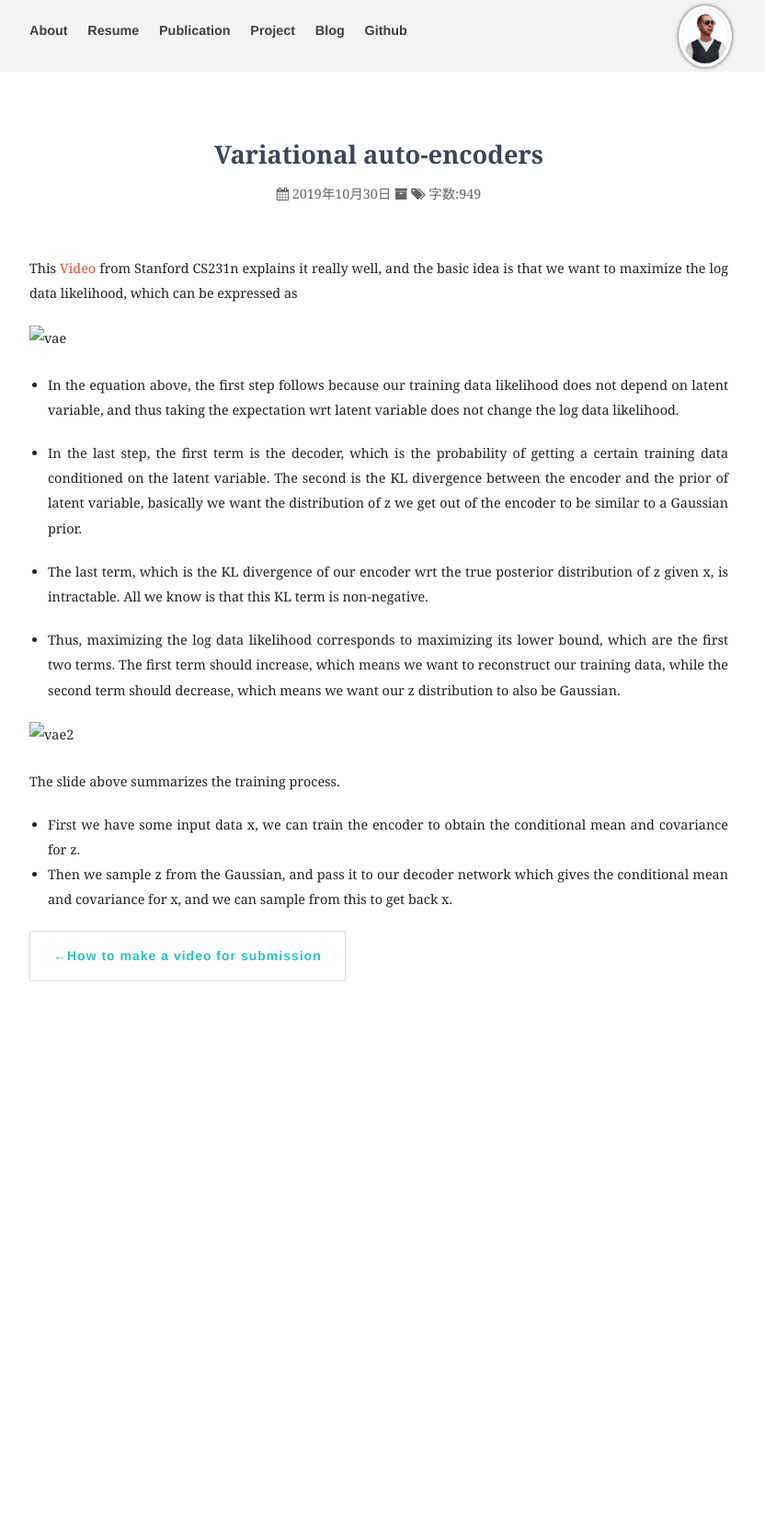
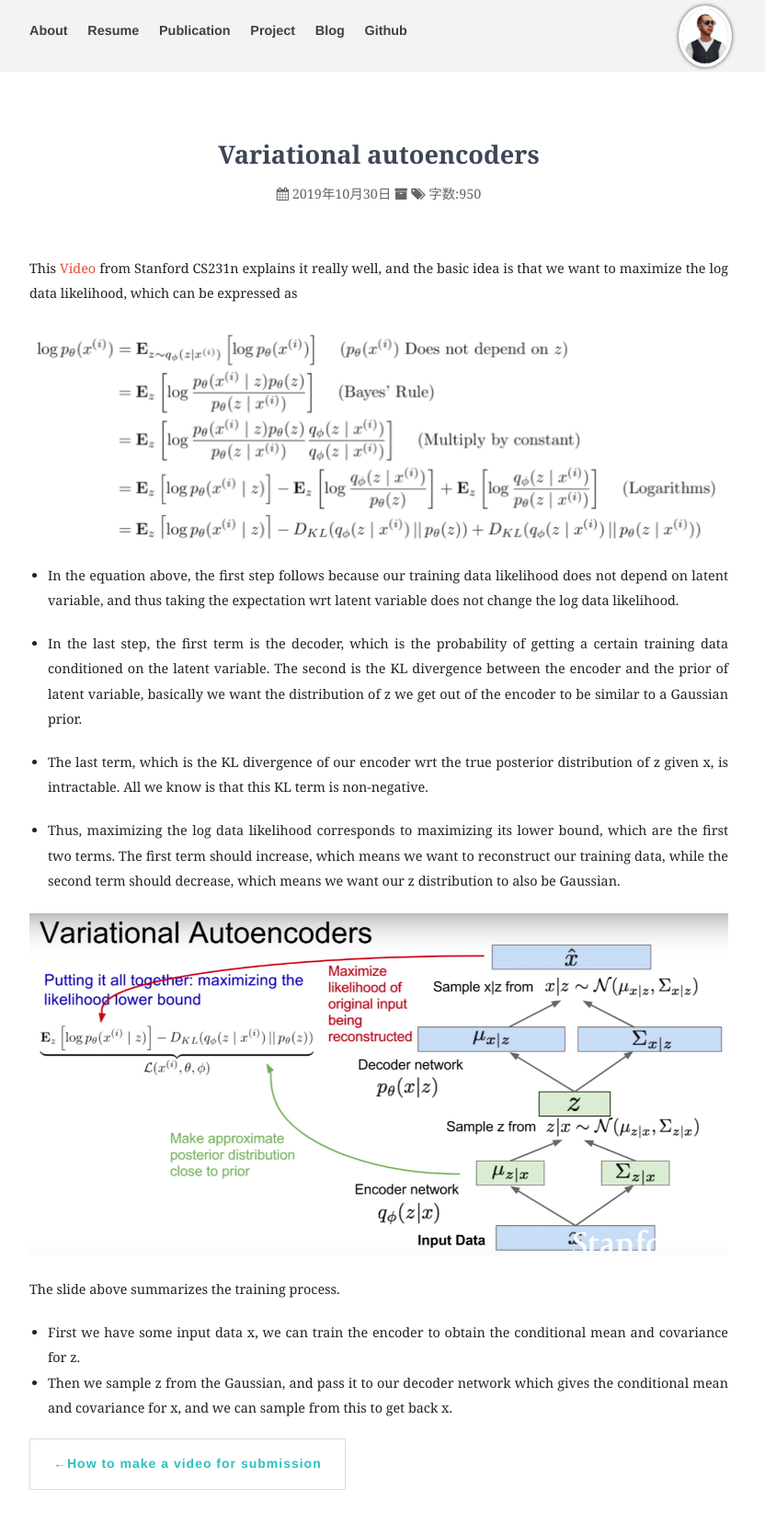
Before and after one commit to moshanATucsd/moshanATucsd.github.io, a Jekyll site: the page built from _posts/2019-10-30-vae.md, in a window 1280 px wide. Shown: the whole page at 92% size, without its empty margins (228-1060 px from the left). Built offline with Jekyll 4.4.1, drawn with Linux system fonts in a browser that asks for light colours; nearby versions of some CDN libraries; comment, search, counter and statistics services are not loaded; before the commit the page ends 1117 px from its top, so only the background shows below that.

Commit message:
add post

```diff
--- a/_posts/2019-10-30-vae.md
+++ b/_posts/2019-10-30-vae.md
@@ -1,13 +1,13 @@
 ---
 layout: post
-title: Variational auto-encoders
+title: Variational autoencoders
 categories:
 tags:
 ---
 
 This [Video](https://www.youtube.com/watch?v=5WoItGTWV54&list=PL3FW7Lu3i5JvHM8ljYj-zLfQRF3EO8sYv&index=14&t=0s) from Stanford CS231n explains it really well, and the basic idea is that we want to maximize the log data likelihood, which can be expressed as
 
-![vae](images/posts/vae.jpg)
+![vae](/images/posts/vae.jpg)
 
 * In the equation above, the first step follows because our training data likelihood does not depend on latent variable, and thus taking the expectation wrt latent variable does not change the log data likelihood.
 
@@ -17,7 +17,7 @@ This [Video](https://www.youtube.com/watch?v=5WoItGTWV54&list=PL3FW7Lu3i5JvHM8lj
 
 * Thus, maximizing the log data likelihood corresponds to maximizing its lower bound, which are the first two terms. The first term should increase, which means we want to reconstruct our training data, while the second term should decrease, which means we want our z distribution to also be Gaussian.
 
-![vae2](images/posts/vae2.png)
+![vae2](/images/posts/vae2.png)
 
 The slide above summarizes the training process.
 
```
Also changed, not shown: 2 other files.
